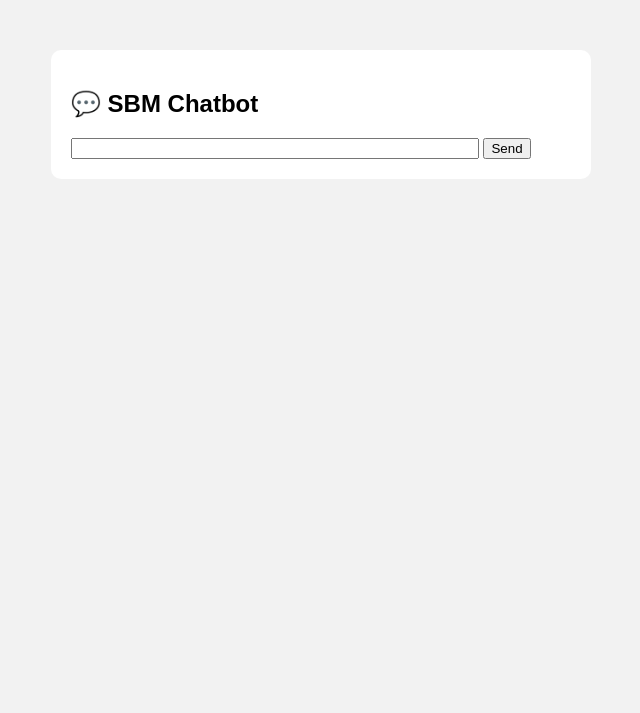
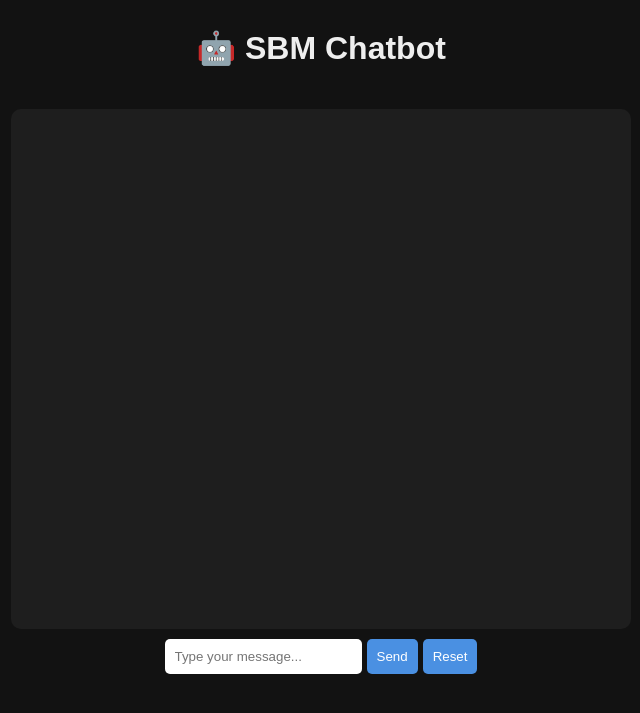
Before and after one commit to dezedaz/sbm-chatbot-php-starter, a PHP site: page / in a window 1280 px wide. Shown: the top 713 px of the page, without its empty margins (319-959 px from the left). Run offline with PHP 8.4, Linux system fonts and the light colour scheme.

Commit message:
Update index.php

```diff
--- a/public/index.php
+++ b/public/index.php
@@ -1,105 +1,94 @@
 <?php
 session_start();
 
-// Configuration Azure
+// --- CONFIG ---
 $api_key = "F4GkErnSxB1YyTAtIZ7aIwWirmAFTrClqALkVr2VhRvJWJxqPe32JQQJ99BHACYeBjFXJ3w3AAABACOGO0aZ";
-$endpoint = "https://sbmchatbot.openai.azure.com/";
-$assistant_id = "asst_WrGbhVrIqfqOqg5g1omyddBB"; // ID de ton assistant Azure
+$endpoint = "https://sbmchatbot.openai.azure.com/openai/assistants/v1";
+$assistant_id = "asst_WrGbhVrIqfqOqg5g1omyddBB";
 
-// Initialiser l'historique si vide
+// --- RESET CHAT ---
+if (isset($_POST['reset'])) {
+    $_SESSION['history'] = [];
+}
+
+// --- INIT HISTORY ---
 if (!isset($_SESSION['history'])) {
     $_SESSION['history'] = [];
 }
 
-// Si l'utilisateur envoie un message
-if ($_SERVER["REQUEST_METHOD"] === "POST" && !empty($_POST["message"])) {
-    $user_message = trim($_POST["message"]);
+// --- SEND MESSAGE TO AZURE ---
+if (isset($_POST['message']) && !empty(trim($_POST['message']))) {
+    $userMessage = trim($_POST['message']);
 
-    // Ajouter le message utilisateur à l'historique
-    $_SESSION['history'][] = ["role" => "user", "content" => $user_message];
+    $_SESSION['history'][] = ["role" => "user", "content" => $userMessage];
 
-    // Créer une conversation (thread) côté Azure
-    $thread = file_get_contents("https://api.openai.com/v1/threads", false, stream_context_create([
-        "http" => [
-            "method" => "POST",
-            "header" => "Content-Type: application/json\r\nAuthorization: Bearer $api_key\r\nOpenAI-Beta: assistants=v1",
-            "content" => json_encode([])
-        ]
-    ]));
-    $thread_id = json_decode($thread, true)["id"];
-
-    // Envoyer le message utilisateur dans le thread
-    file_get_contents("https://api.openai.com/v1/threads/$thread_id/messages", false, stream_context_create([
-        "http" => [
-            "method" => "POST",
-            "header" => "Content-Type: application/json\r\nAuthorization: Bearer $api_key\r\nOpenAI-Beta: assistants=v1",
-            "content" => json_encode([
-                "role" => "user",
-                "content" => $user_message
-            ])
+    $ch = curl_init();
+    curl_setopt($ch, CURLOPT_URL, "$endpoint/threads");
+    curl_setopt($ch, CURLOPT_RETURNTRANSFER, true);
+    curl_setopt($ch, CURLOPT_HTTPHEADER, [
+        "Content-Type: application/json",
+        "api-key: $api_key"
+    ]);
+    curl_setopt($ch, CURLOPT_POST, true);
+    curl_setopt($ch, CURLOPT_POSTFIELDS, json_encode([
+        "assistant_id" => $assistant_id,
+        "thread" => [
+            "messages" => $_SESSION['history']
         ]
     ]));
 
-    // Lancer un run avec l’assistant
-    file_get_contents("https://api.openai.com/v1/threads/$thread_id/runs", false, stream_context_create([
-        "http" => [
-            "method" => "POST",
-            "header" => "Content-Type: application/json\r\nAuthorization: Bearer $api_key\r\nOpenAI-Beta: assistants=v1",
-            "content" => json_encode([
-                "assistant_id" => $assistant_id
-            ])
-        ]
-    ]));
+    $response = curl_exec($ch);
+    curl_close($ch);
 
-    // Récupérer la réponse (on boucle jusqu’à ce que ce soit prêt)
-    $bot_reply = "Erreur : aucune réponse.";
-    for ($i = 0; $i < 10; $i++) {
-        sleep(2); // attendre 2s
-        $messages = file_get_contents("https://api.openai.com/v1/threads/$thread_id/messages", false, stream_context_create([
-            "http" => [
-                "method" => "GET",
-                "header" => "Authorization: Bearer $api_key\r\nOpenAI-Beta: assistants=v1"
-            ]
-        ]));
-        $data = json_decode($messages, true);
+    $data = json_decode($response, true);
 
-        if (isset($data["data"][0]["content"][0]["text"]["value"])) {
-            $bot_reply = $data["data"][0]["content"][0]["text"]["value"];
-            break;
+    if (isset($data['thread']['messages'])) {
+        $messages = $data['thread']['messages'];
+        foreach ($messages as $msg) {
+            if ($msg['role'] === "assistant") {
+                $_SESSION['history'][] = [
+                    "role" => "assistant",
+                    "content" => $msg['content'][0]['text']['value']
+                ];
             }
         }
-
-    // Ajouter la réponse à l’historique
-    $_SESSION['history'][] = ["role" => "assistant", "content" => $bot_reply];
+    }
 }
 ?>
 <!DOCTYPE html>
-<html>
+<html lang="en">
 <head>
   <meta charset="UTF-8">
   <title>SBM Chatbot</title>
   <style>
-        body { font-family: Arial, sans-serif; background: #f2f2f2; }
-        .chatbox { width: 500px; margin: 50px auto; background: white; padding: 20px; border-radius: 10px; }
-        .message { padding: 8px; margin: 5px; border-radius: 5px; }
-        .user { background: #d1e7ff; text-align: right; }
-        .bot { background: #e2e2e2; text-align: left; }
+    body { font-family: Arial; background: #121212; color: #eee; display: flex; flex-direction: column; align-items: center; }
+    .chatbox { width: 90%; max-width: 600px; height: 500px; overflow-y: auto; background: #1e1e1e; padding: 10px; border-radius: 10px; margin-top: 20px; }
+    .msg { margin: 5px; padding: 8px 12px; border-radius: 10px; font-size: 14px; max-width: 80%; }
+    .user { background: #4a90e2; margin-left: auto; }
+    .bot { background: #333; margin-right: auto; }
+    .form { display: flex; margin-top: 10px; }
+    input[type=text] { flex: 1; padding: 10px; border: none; border-radius: 5px; }
+    button { padding: 10px; margin-left: 5px; border: none; border-radius: 5px; background: #4a90e2; color: white; cursor: pointer; }
+    button:hover { background: #357ab8; }
   </style>
 </head>
 <body>
-<div class="chatbox">
-    <h2>💬 SBM Chatbot</h2>
-    <div>
+  <h1>🤖 SBM Chatbot</h1>
+  <div class="chatbox" id="chatbox">
     <?php foreach ($_SESSION['history'] as $msg): ?>
-            <div class="message <?= $msg['role'] === 'user' ? 'user' : 'bot' ?>">
+      <div class="msg <?= $msg['role'] === 'user' ? 'user' : 'bot' ?>">
         <?= htmlspecialchars($msg['content']) ?>
       </div>
     <?php endforeach; ?>
   </div>
-    <form method="post">
-        <input type="text" name="message" required style="width:80%">
+  <form method="post" class="form">
+    <input type="text" name="message" placeholder="Type your message..." autocomplete="off" required>
     <button type="submit">Send</button>
+    <button type="submit" name="reset">Reset</button>
   </form>
-</div>
+  <script>
+    var chatbox = document.getElementById("chatbox");
+    chatbox.scrollTop = chatbox.scrollHeight;
+  </script>
 </body>
 </html>
```
Lines whose indentation alone changed are shown as unchanged.
